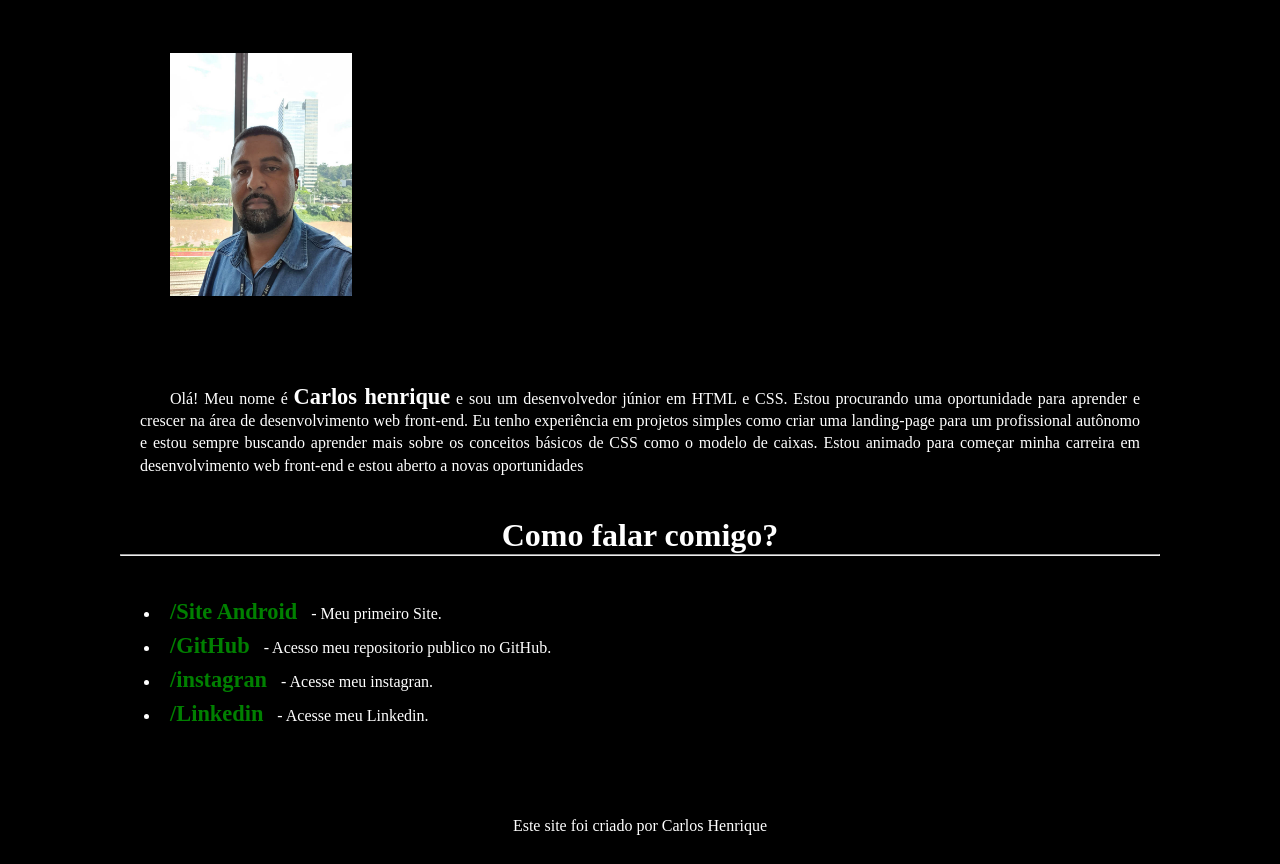
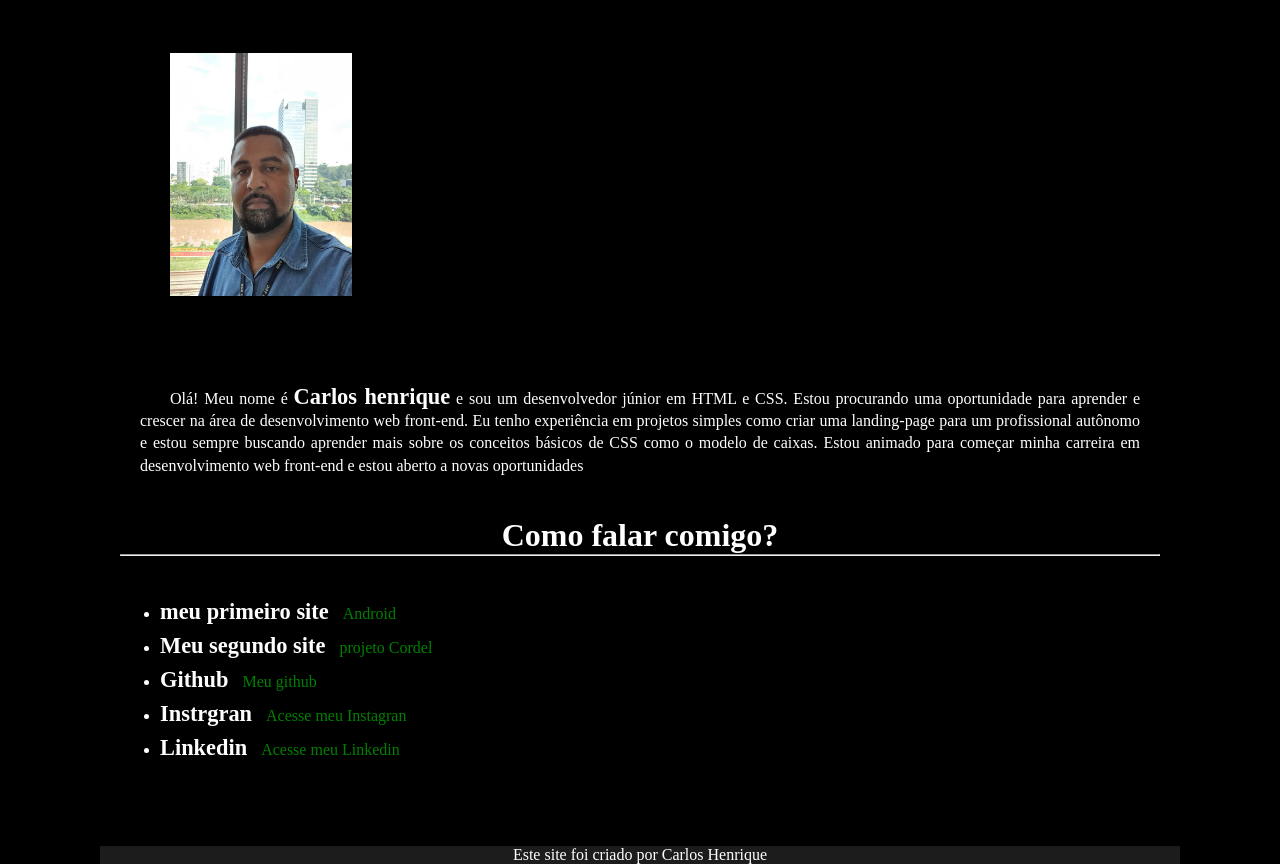
Before and after one commit to carloshenriqueribeirodasilva/Portifolio, a plain HTML site: page index.html in a window 1280 px wide. Shown: the part 248-1112 px from the top of the page. Before the commit the page ends 1088 px from the top, so only its background shows below. Drawn offline with Linux system fonts and the light colour scheme.

Commit message:
Adicionando links

```diff
--- a/index.html
+++ b/index.html
@@ -29,19 +29,23 @@
         <hr style="color: white;">
         <ul>
             <li>
-                <a href="https://carloshenriqueribeirodasilva.github.io/site-android/" target="_blank" rel="external"><strong>/Site Android</strong></a> - Meu primeiro Site.
+                <strong>meu primeiro site</strong> <a href="https://carloshenriqueribeirodasilva.github.io/site-android/" target="_blank">Android</a>
             </li>
 
             <li>
-                <a href="https://github.com/carloshenriqueribeirodasilva?tab=repositories" target="_blank" rel="external"><strong>/GitHub</strong></a> - Acesso meu repositorio publico no GitHub.
+                <strong>Meu segundo site</strong> <a href="https://carloshenriqueribeirodasilva.github.io/projeto-cordel/" target="_blank">projeto Cordel</a>
             </li>
 
             <li>
-                <a href="https://www.instagram.com/eu.carloshenrique/?hl=pt-br" target="_blank" rel="external"><strong>/instagran</strong></a> - Acesse meu instagran.
+                <strong>Github</strong> <a href="https://github.com/carloshenriqueribeirodasilva?tab=repositories" target="_blank">Meu github</a>
             </li>
 
             <li>
-                <a href="https://www.linkedin.com/in/carlos-henrique-ribeiro-da-silva-2b5a36189/" target="_blank" rel="external"><strong>/Linkedin</strong></a> - Acesse meu Linkedin.
+                <strong>Instrgran</strong> <a href="https://www.instagram.com/eu.carloshenrique/?hl=pt-br" target="_blank">Acesse meu Instagran</a>
+            </li>
+
+            <li>
+                <strong>Linkedin</strong> <a href="https://www.linkedin.com/in/carlos-henrique-ribeiro-da-silva-2b5a36189/" target="_blank">Acesse meu Linkedin</a>
             </li>
 
         </ul>
--- a/style.css
+++ b/style.css
@@ -110,7 +110,7 @@ main strong {
 
 footer {
     color: white;
-    padding: 5px;
     text-align: center;
     font-size: 1em;
+    background-color: rgba(68, 66, 66, 0.432);
 }
```
